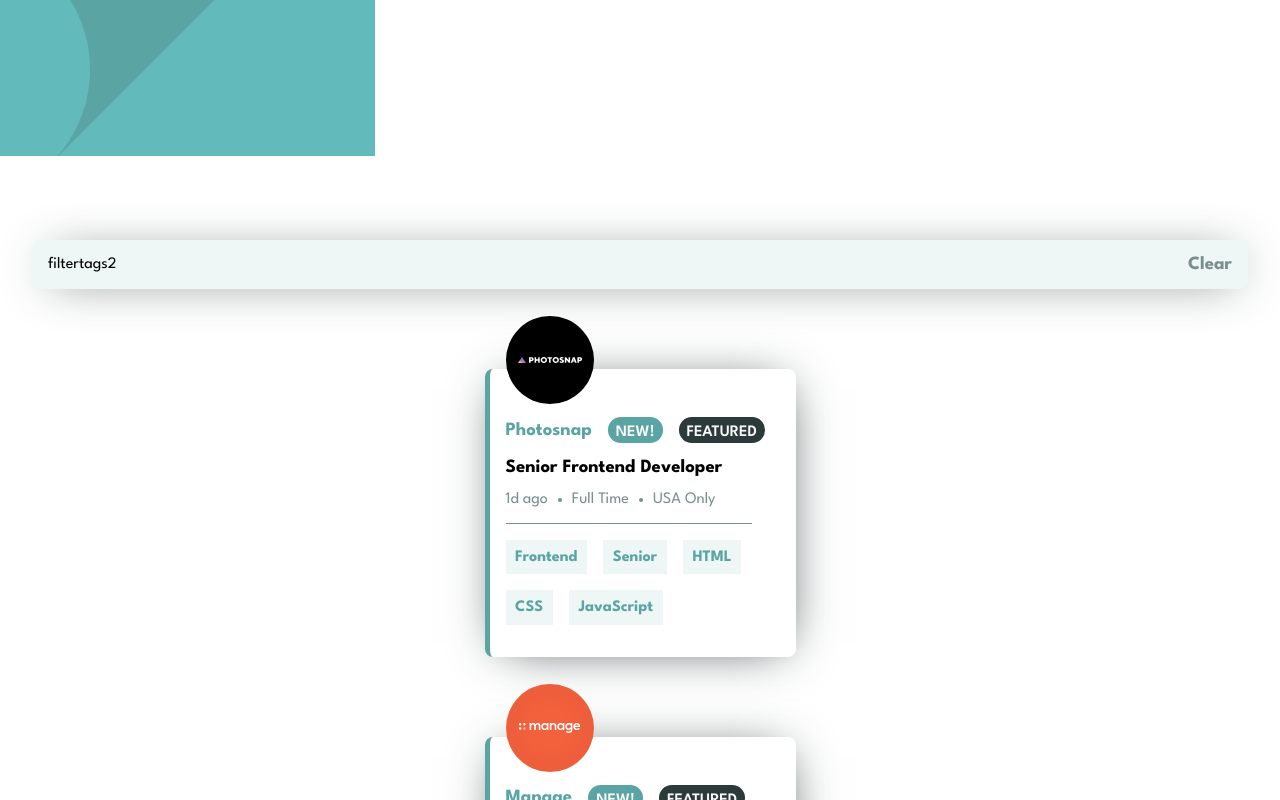
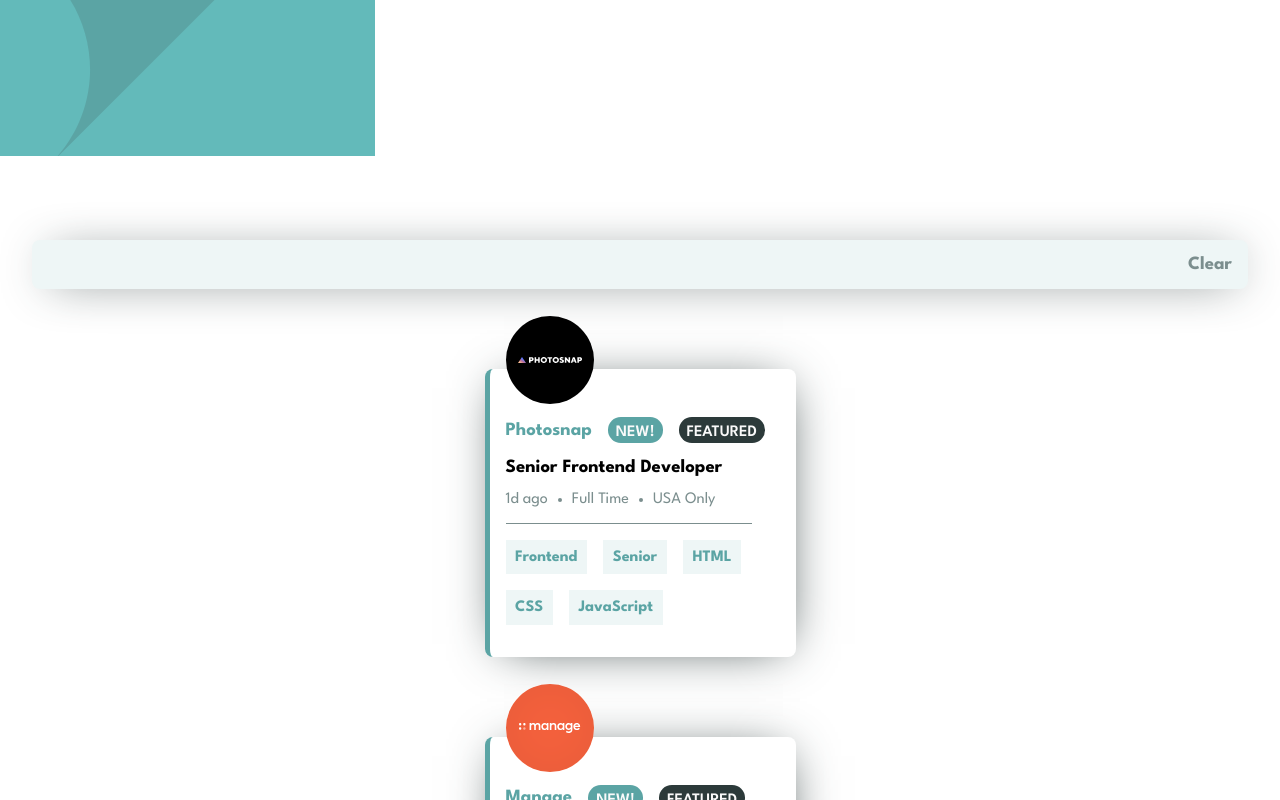
Before and after one commit to lyntee/job-listings, a React (Vite) app: page / in a window 1280 px wide. Shown: the top 800 px of the page. Built offline with nearby package versions, Linux system fonts and the light colour scheme.

Commit message:
filter functionality

```diff
--- a/src/App.jsx
+++ b/src/App.jsx
@@ -2,32 +2,34 @@ import Header from "./components/Header";
 import Filterbar from "./components/Filterbar";
 import CardContainer from "./components/CardContainer";
 import { useState } from "react";
-import data from "../data.json";
+// import data from "../data.json";
 
-const allTags = [];
+// const allTags = [];
 
-data.forEach((job) => {
-  allTags.push(job.role);
-  allTags.push(job.level);
-  allTags.push(job.tools);
-  allTags.push(job.languages);
-});
+// data.forEach((job) => {
+//   allTags.push(job.role);
+//   allTags.push(job.level);
+//   allTags.push(job.tools);
+//   allTags.push(job.languages);
+// });
 
-const allFilterTags = allTags.flat().reduce(
-  (acc, currentTag) => {
-    if (!acc.includes(currentTag)) {
-      acc.push(currentTag);
-    }
-    return acc;
-  },
-  ["Frontend"]
-);
+// const allFilterTags = allTags.flat().reduce(
+//   (acc, currentTag) => {
+//     if (!acc.includes(currentTag)) {
+//       acc.push(currentTag);
+//     }
+//     return acc;
+//   },
+//   ["Frontend"]
+// );
 
 // console.log("filter tags", allFilterTags);
 
+const filterTags = [];
+
 function App() {
   const [view, setView] = useState("mobile");
-  const [selectedFilters, setSelectedFilters] = useState(allFilterTags);
+  const [selectedFilters, setSelectedFilters] = useState([]);
 
   function reportWindowWidth() {
     console.log(window.innerWidth);
@@ -38,16 +40,25 @@ function App() {
     }
   }
   window.onresize = reportWindowWidth;
+
+  const addFilterTag = (e) => {
+    // console.log(selectedFilters);
+    if (!filterTags.includes(e.target.innerText)) {
+      filterTags.push(e.target.innerText);
+    }
+    // console.log(filterTags);
+    setSelectedFilters([...filterTags]);
+  };
+
   return (
     <>
       <Header view={view} />
       <Filterbar
         selectedFilters={selectedFilters}
         setSelectedFilters={setSelectedFilters}
-        allFilterTags={allFilterTags}
       />
       <div className="container">
-        <CardContainer selectedFilters={selectedFilters} />
+        <CardContainer addFilterTag={addFilterTag} />
       </div>
     </>
   );
--- a/src/components/Card.jsx
+++ b/src/components/Card.jsx
@@ -14,6 +14,7 @@ const Card = ({
   postedAt,
   role,
   tools,
+  addFilterTag,
 }) => {
   return (
     <main className="highlight">
@@ -44,7 +45,11 @@ const Card = ({
 
       <section className="tags-container">
         {[role, level, ...languages, ...tools].map((tag, index) => (
-          <span key={id + index + "-tag"} className="tags">
+          <span
+            key={id + index + "-tag"}
+            className="tags"
+            onClick={addFilterTag}
+          >
             {tag}
           </span>
         ))}
--- a/src/components/CardContainer.jsx
+++ b/src/components/CardContainer.jsx
@@ -1,27 +1,27 @@
 import data from "../../data.json";
 import Card from "./Card";
 
-const CardContainer = ({ selectedFilters }) => {
+const CardContainer = ({ addFilterTag }) => {
   // console.log("selectedFilters", selectedFilters);
   // 2. filter the cards with tags that does not contain the deleted tag
-  const cards = data.filter((job) => {
-    return (
-      //role
-      selectedFilters.includes(job.role) ||
-      //level
-      selectedFilters.includes(job.level) ||
-      // //languages
-      selectedFilters.some((tag) => job.languages.includes(tag)) ||
-      // //tools
-      selectedFilters.some((tag) => job.tools.includes(tag))
-    );
-  });
+  // const cards = data.filter((job) => {
+  //   return (
+  //     //role
+  //     selectedFilters.includes(job.role) ||
+  //     //level
+  //     selectedFilters.includes(job.level) ||
+  //     // //languages
+  //     selectedFilters.some((tag) => job.languages.includes(tag)) ||
+  //     // //tools
+  //     selectedFilters.some((tag) => job.tools.includes(tag))
+  //   );
+  // });
 
   // console.log("cards", cards);
   return (
     <>
-      {cards.map((post) => (
-        <Card key={post.id} {...post} />
+      {data.map((post) => (
+        <Card key={post.id} {...post} addFilterTag={addFilterTag} />
       ))}
     </>
   );
--- a/src/components/FilterTags2.jsx
+++ /dev/null
@@ -1,5 +0,0 @@
-const FilterTags2 = () => {
-  return <div>filtertags2</div>;
-};
-
-export default FilterTags2;
--- a/src/components/Filterbar.jsx
+++ b/src/components/Filterbar.jsx
@@ -1,15 +1,13 @@
-// import FilterTags from "./FilterTags";
-import FilterTags2 from "./FilterTags2";
+import FilterTags from "./FilterTags";
 
-const Filterbar = ({ selectedFilters, setSelectedFilters, allFilterTags }) => {
+const Filterbar = ({ selectedFilters, setSelectedFilters }) => {
   return (
     <main className="filter-bar-container">
-      {/* <FilterTags
+      <FilterTags
         selectedFilters={selectedFilters}
         setSelectedFilters={setSelectedFilters}
-      /> */}
-      <FilterTags2 />
-      <h3 className="clear" onClick={() => setSelectedFilters(allFilterTags)}>
+      />
+      <h3 className="clear" onClick={() => setSelectedFilters([])}>
         Clear
       </h3>
     </main>
```
Also changed, not shown: src/components/FilterTags.jsx (+6 -4 lines).
